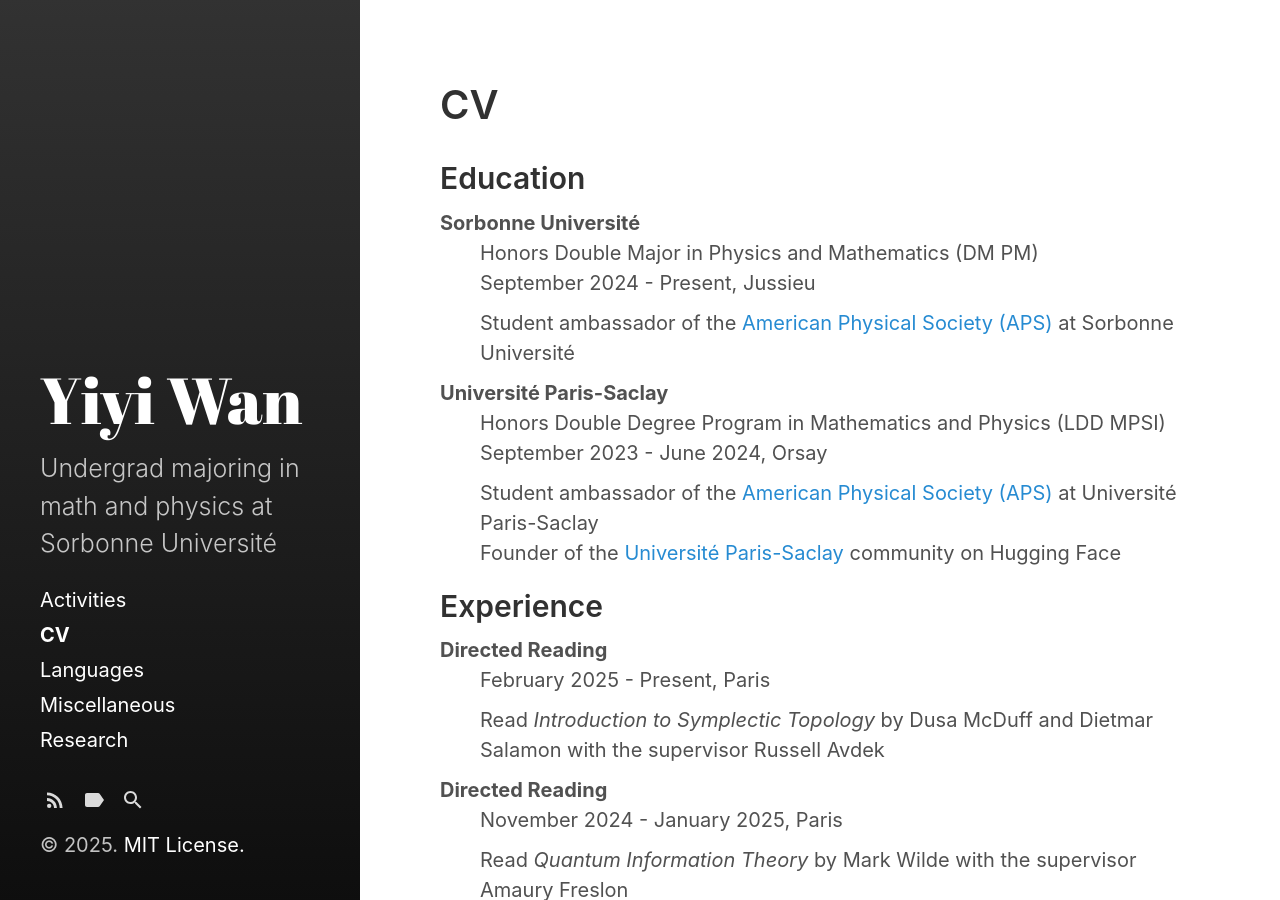
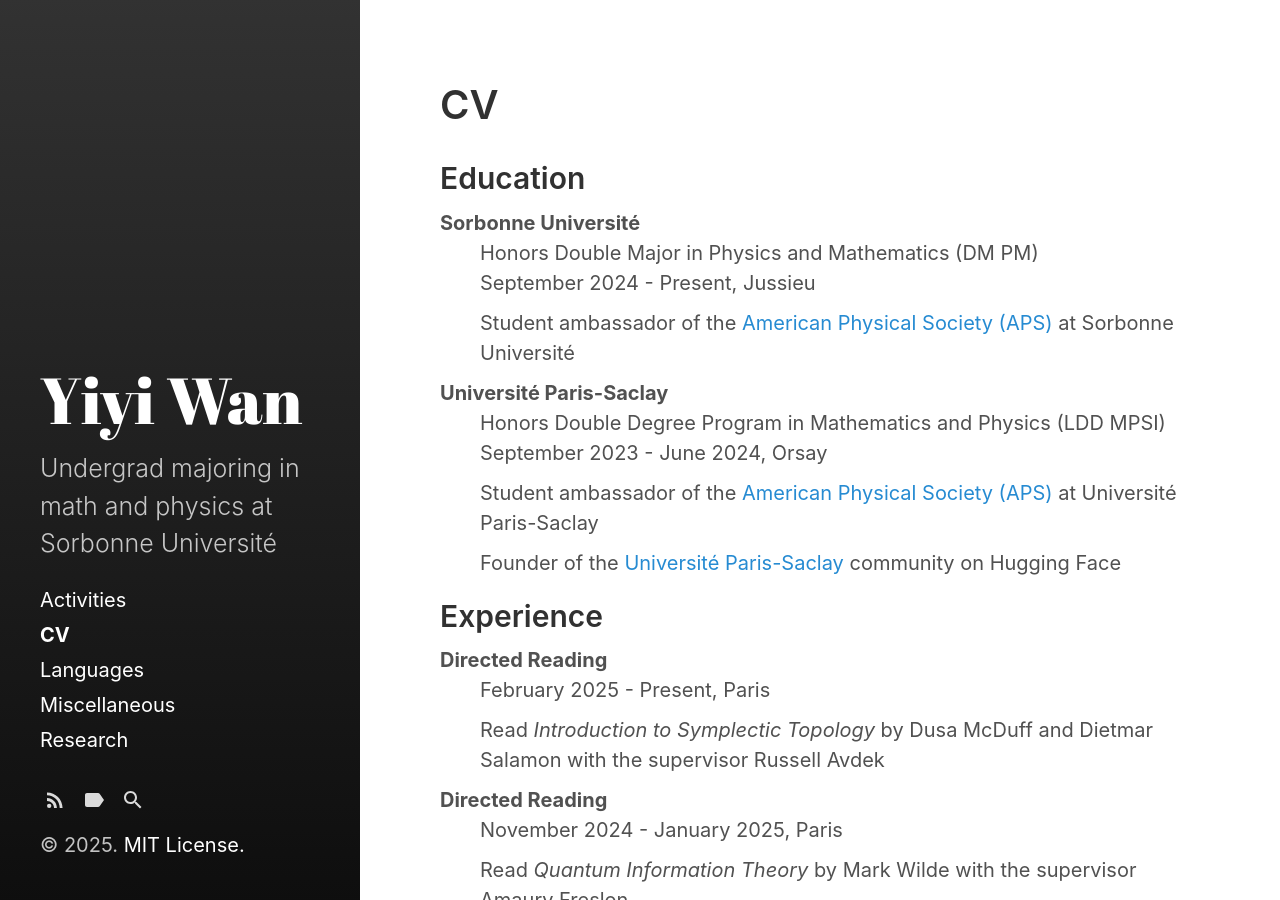
Before and after one commit to Roimex/Roimex.github.io, a Jekyll site: the page built from pages/cv.md, in a window 1280 px wide and 900 px high. Built offline with Jekyll 4.4.1, drawn with Linux system fonts in a browser that asks for light colours.

Commit message:
Update cv.md

```diff
--- a/pages/cv.md
+++ b/pages/cv.md
@@ -14,7 +14,8 @@ order: 1
 
   <dt>Université Paris-Saclay</dt>
   <dd>Honors Double Degree Program in Mathematics and Physics (LDD MPSI)<br> September 2023 - June 2024, Orsay</dd>
-  <dd>Student ambassador of the <a href="https://www.aps.org/">American Physical Society (APS)</a> at Université Paris-Saclay<br> Founder of the <a href="https://huggingface.co/Universite-Paris-Saclay">Université Paris-Saclay</a> community on Hugging Face</dd>
+  <dd>Student ambassador of the <a href="https://www.aps.org/">American Physical Society (APS)</a> at Université Paris-Saclay</dd>
+  <dd>Founder of the <a href="https://huggingface.co/Universite-Paris-Saclay">Université Paris-Saclay</a> community on Hugging Face</dd>
 </dl>
 
 ## Experience
@@ -37,7 +38,9 @@ order: 1
 
   <dt>L’atelier MATh.en.JEANS</dt>
   <dd>October 2023 - March 2024, Université Paris-Saclay</dd>
-  <dd>Met weekly to discuss mathematical topics proposed by the supervisor Pierre Pansu<br> Authored a <em>rapport écrit d'atelier</em> on <em>Distributivité, le Défi de Launay et Désitération</em> and co-authored a report on <em>Désitération</em> with my peers<br> Presented topics in the poster session at the MATh.en.JEANS conference</dd>
+  <dd>Met weekly to discuss mathematical topics proposed by the supervisor Pierre Pansu</dd>
+  <dd>Authored a <em>rapport écrit d'atelier</em> on <em>Distributivité, le Défi de Launay et Désitération</em> and co-authored a report on <em>Désitération</em> with my peers</dd>
+  <dd>Presented topics in the poster session at the MATh.en.JEANS conference</dd>
 </dl>
 
 ## Skills
```
